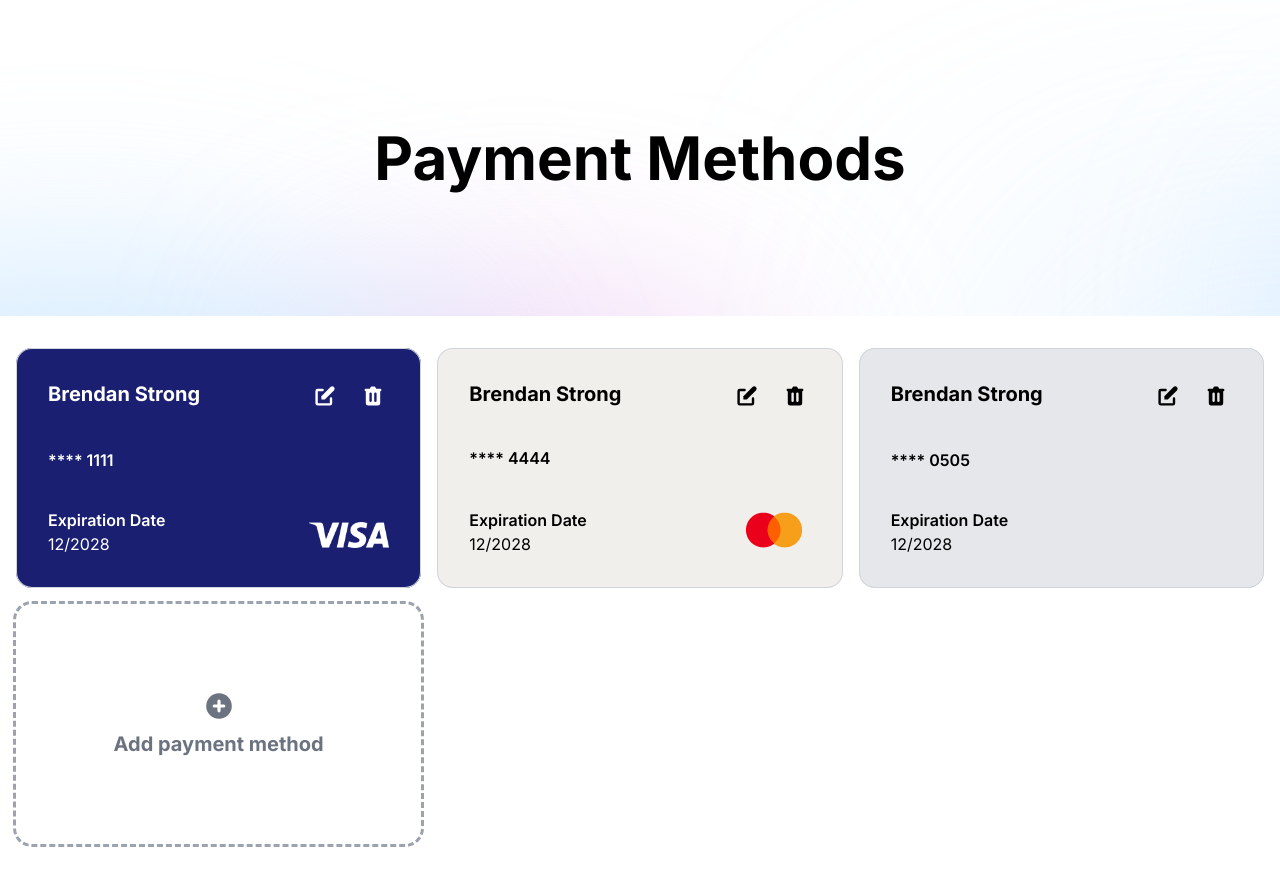
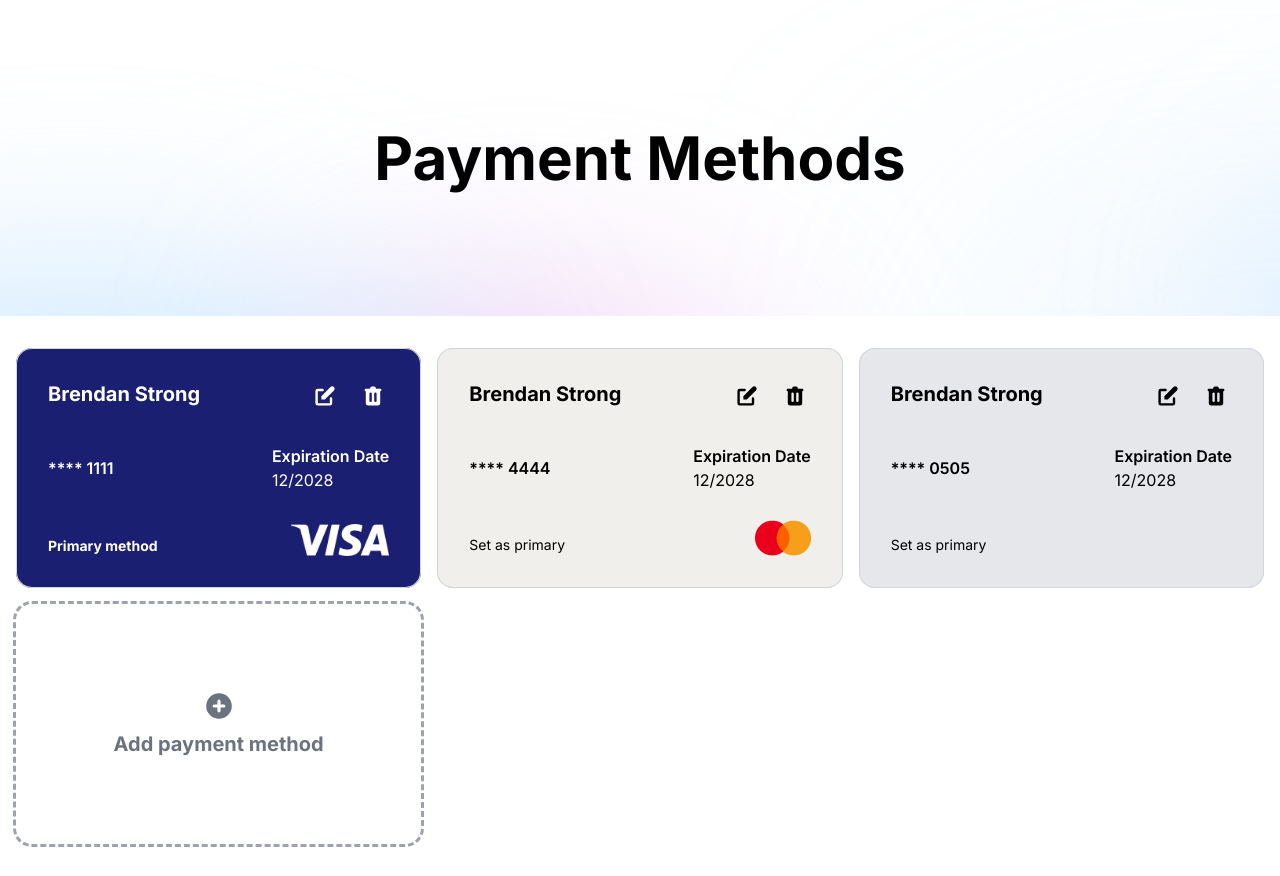
Before and after one commit to Bash4195/Corksy-test, a Next.js app: page / in a window 1280 px wide. Built offline with nearby package versions, Linux system fonts and the light colour scheme.

Commit message:
Add ability to set primary card

```diff
--- a/src/components/pages/home/Card.tsx
+++ b/src/components/pages/home/Card.tsx
@@ -8,18 +8,20 @@ import { HiPencilAlt, HiTrash } from "react-icons/hi";
 
 type Props = {
   card: PaymentMethod
+  isPrimary: boolean
+  setPrimary?: () => void
   editCard?: () => void
   deleteCard?: () => void
 }
 
-export default function Card({ card, editCard, deleteCard }: Props) {
+export default function Card({ card, isPrimary, setPrimary, editCard, deleteCard }: Props) {
   const textColour = card.card.type === "Visa" ? 'text-white' : '' // Defaults to gray
   let bgColour = 'bg-gray-200'
   if(card.card.type === "Visa") bgColour = 'bg-[#1A1F71] ring-0'
   if(card.card.type === "Mastercard") bgColour = 'bg-[#F1EFEB]'
 
   return (
-    <div className={`w-full h-60 flex flex-col justify-between rounded-2xl ring-1 ring-inset ring-gray-300 p-8 ${textColour} ${bgColour}`}>
+    <div className={`w-full h-60 flex flex-col justify-between gap-4 rounded-2xl ring-1 ring-inset ring-gray-300 p-8 ${textColour} ${bgColour}`}>
       <div className="flex justify-between">
         <h3 className="text-xl font-bold">{card.billingAddress.firstName} {card.billingAddress.lastName}</h3>
 
@@ -48,11 +50,9 @@ export default function Card({ card, editCard, deleteCard }: Props) {
         )}
       </div>
 
-      <div>
+      <div className="flex justify-between items-center">
         <p className="font-semibold">**** {card.card.number.toString().slice(12, 16)}</p>
-      </div>
 
-      <div className="flex justify-between items-end">
         <div className="flex flex-col">
           <p className="font-semibold">Expiration Date</p>
           <p>
@@ -60,10 +60,32 @@ export default function Card({ card, editCard, deleteCard }: Props) {
             <span>20{card.card.expirationDate.toString().slice(2, 4)}</span>
           </p>
         </div>
+      </div>
 
-        <div className="max-w-20">
+      <div className="flex justify-between items-end h-8">
+        <div>
+          {isPrimary ? (
+            <p className="text-sm font-bold">
+              Primary method
+            </p>
+          ) : (
+            <>
+              {setPrimary && (
+                <button
+                  type="button"
+                  className="text-sm hover:underline"
+                  onClick={setPrimary}
+                >
+                  Set as primary
+                </button>
+              )}
+            </>
+          )}
+        </div>
+
+        <div className="h-full flex items-end">
           {card.card.type === "Visa" && (
-            <Image src={VisaLogo} alt="Visa logo" className="mb-2 mr-2" />
+            <Image src={VisaLogo} alt="Visa logo" className="h-full w-auto" />
           )}
 
           {card.card.type === "Mastercard" && (
--- a/src/pages/index.tsx
+++ b/src/pages/index.tsx
@@ -1,4 +1,4 @@
-import { useState } from "react";
+import { useEffect, useState } from "react";
 import Image from "next/image"
 
 import PageHeader from "@/components/ui/PageHeader";
@@ -14,8 +14,7 @@ import type { PaymentMethod } from "@/PaymentMethod";
 import PaymentMethodForm from "@/components/pages/home/PaymentMethodForm";
 import Modal from "@/components/ui/Modal";
 
-// TODO: Remove this
-const tempPaymentMethods = [
+const samplePaymentMethods: PaymentMethod[] = [
   {
     id: "123",
     card: {
@@ -85,9 +84,9 @@ const tempPaymentMethods = [
 ]
 
 export default function Home() {
-  // const [paymentMethods, setPaymentMethods] = useState<PaymentMethod[]>([])
-  const [paymentMethods, setPaymentMethods] = useState<PaymentMethod[]>(tempPaymentMethods)
+  const [paymentMethods, setPaymentMethods] = useState<PaymentMethod[]>(samplePaymentMethods)
   const [primaryMethod, setPrimaryMethod] = useState<PaymentMethod["id"] | null>(null)
+
   const [showAddPaymentModal, setShowAddPaymentModal] = useState(false)
 
   const [showEditPaymentModal, setShowEditPaymentModal] = useState(false)
@@ -120,7 +119,20 @@ export default function Home() {
     setPaymentMethods(paymentMethods.filter((card) => card.id !== cardId))
   }
 
-  // TODO: If primary is not selected, set one by default
+  useEffect(() => {
+    if(paymentMethods.length > 0 && !primaryMethod) {
+      setPrimaryMethod(paymentMethods[0].id)
+    }
+  }, [paymentMethods])
+
+  function updatePrimaryMethod(cardId: PaymentMethod["id"]) {
+    setPrimaryMethod(cardId)
+
+    // Reorder payment methods so primary is always first
+    const primaryCard = paymentMethods.filter((card) => card.id === cardId)[0]
+
+    setPaymentMethods([primaryCard, ...paymentMethods.filter((card) => card.id !== cardId)])
+  }
 
   return (
     <div>
@@ -133,6 +145,8 @@ export default function Home() {
               <Card
                 key={card.id}
                 card={card}
+                isPrimary={card.id === primaryMethod}
+                setPrimary={() => updatePrimaryMethod(card.id)}
                 editCard={() => {
                   setSelectedEditCard(card.id)
                   setShowEditPaymentModal(true)
@@ -203,7 +217,7 @@ export default function Home() {
           setOpen={setShowDeletePaymentModal}
         >
           <>
-            <Card card={paymentMethods.filter((card) => card.id === selectedDeleteCard)[0]} />
+            <Card card={paymentMethods.filter((card) => card.id === selectedDeleteCard)[0]} isPrimary={selectedDeleteCard === primaryMethod} />
 
             <div className="flex flex-col gap-2 sm:flex-row-reverse pt-4 border-t border-gray-200 mt-4">
               <Button
```
Also changed, not shown: public/img/pages/home/mastercard.png.
